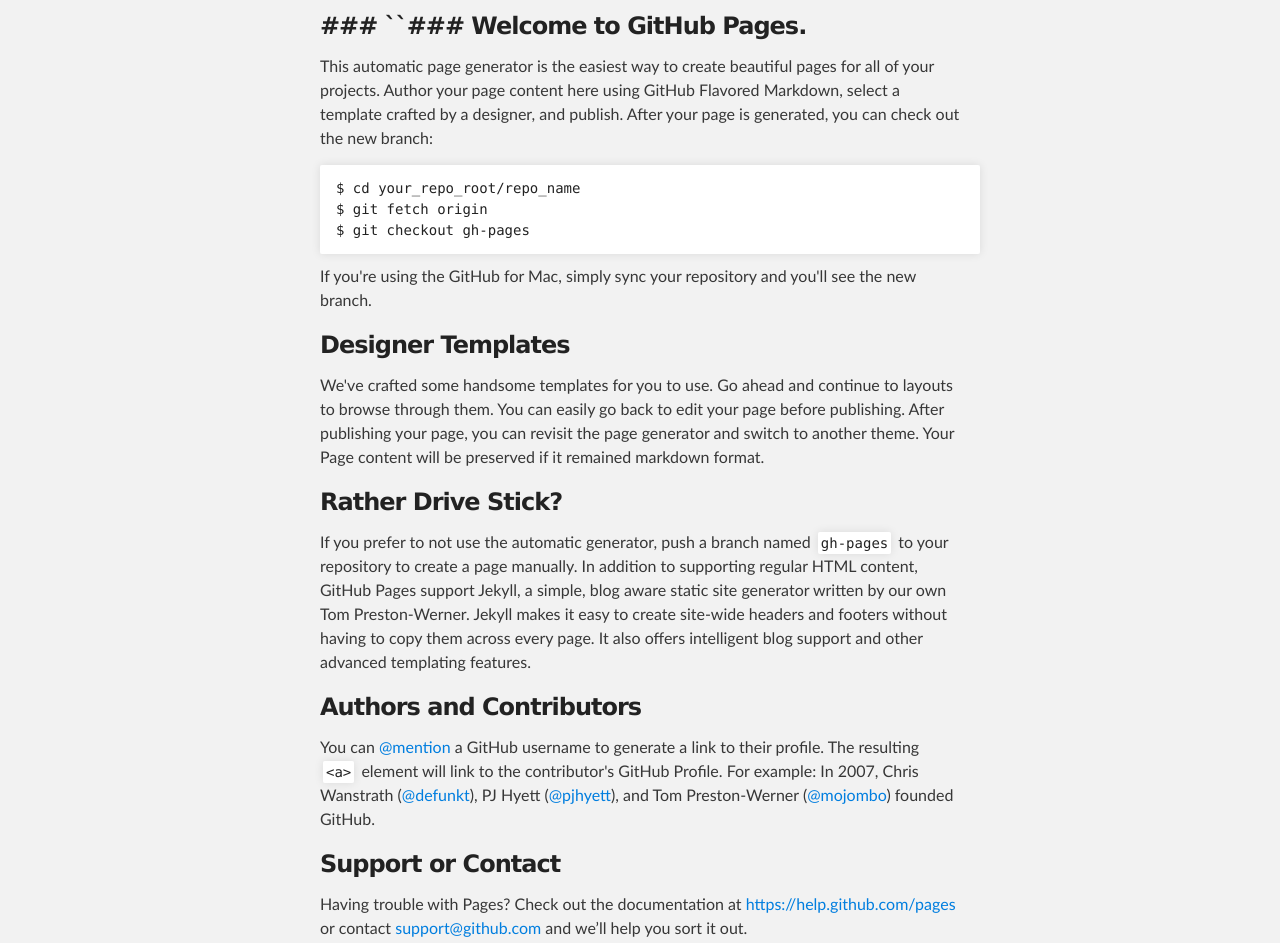
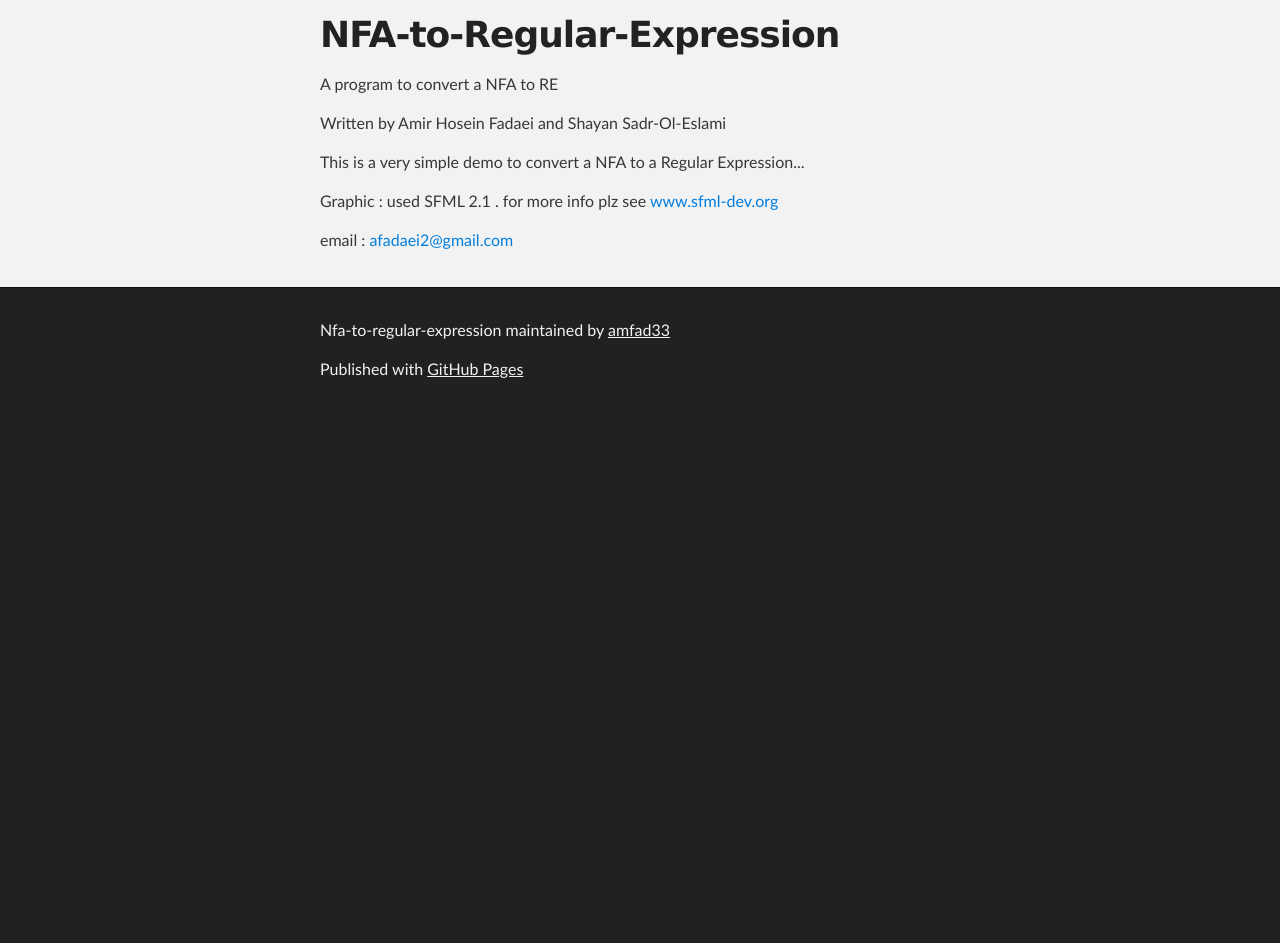
Before and after one commit to amfad33/NFA-to-Regular-Expression, a plain HTML site: page index.html in a window 1280 px wide. Shown: the part 252-1195 px from the top of the page. After the commit the page ends 800 px from the top, so only its background shows below. Drawn offline with Linux system fonts and the light colour scheme.

```diff
--- a/index.html
+++ b/index.html
@@ -31,37 +31,18 @@
     <!-- MAIN CONTENT -->
     <div id="main_content_wrap" class="outer">
       <section id="main_content" class="inner">
-        <h3>
-<a id="--welcome-to-github-pages" class="anchor" href="#--welcome-to-github-pages" aria-hidden="true"><span class="octicon octicon-link"></span></a>### ``### Welcome to GitHub Pages.</h3>
+        <h1>
+<a id="nfa-to-regular-expression" class="anchor" href="#nfa-to-regular-expression" aria-hidden="true"><span class="octicon octicon-link"></span></a>NFA-to-Regular-Expression</h1>
 
-<p>This automatic page generator is the easiest way to create beautiful pages for all of your projects. Author your page content here using GitHub Flavored Markdown, select a template crafted by a designer, and publish. After your page is generated, you can check out the new branch:</p>
+<p>A program to convert a NFA to RE</p>
 
-<pre><code>$ cd your_repo_root/repo_name
-$ git fetch origin
-$ git checkout gh-pages
-</code></pre>
+<p>Written by Amir Hosein Fadaei and Shayan Sadr-Ol-Eslami</p>
 
-<p>If you're using the GitHub for Mac, simply sync your repository and you'll see the new branch.</p>
+<p>This is a very simple demo to convert a NFA to a Regular Expression... </p>
 
-<h3>
-<a id="designer-templates" class="anchor" href="#designer-templates" aria-hidden="true"><span class="octicon octicon-link"></span></a>Designer Templates</h3>
+<p>Graphic : used SFML 2.1 . for more info plz see <a href="http://www.sfml-dev.org">www.sfml-dev.org</a></p>
 
-<p>We've crafted some handsome templates for you to use. Go ahead and continue to layouts to browse through them. You can easily go back to edit your page before publishing. After publishing your page, you can revisit the page generator and switch to another theme. Your Page content will be preserved if it remained markdown format.</p>
-
-<h3>
-<a id="rather-drive-stick" class="anchor" href="#rather-drive-stick" aria-hidden="true"><span class="octicon octicon-link"></span></a>Rather Drive Stick?</h3>
-
-<p>If you prefer to not use the automatic generator, push a branch named <code>gh-pages</code> to your repository to create a page manually. In addition to supporting regular HTML content, GitHub Pages support Jekyll, a simple, blog aware static site generator written by our own Tom Preston-Werner. Jekyll makes it easy to create site-wide headers and footers without having to copy them across every page. It also offers intelligent blog support and other advanced templating features.</p>
-
-<h3>
-<a id="authors-and-contributors" class="anchor" href="#authors-and-contributors" aria-hidden="true"><span class="octicon octicon-link"></span></a>Authors and Contributors</h3>
-
-<p>You can <a href="https://github.com/blog/821" class="user-mention">@mention</a> a GitHub username to generate a link to their profile. The resulting <code>&lt;a&gt;</code> element will link to the contributor's GitHub Profile. For example: In 2007, Chris Wanstrath (<a href="https://github.com/defunkt" class="user-mention">@defunkt</a>), PJ Hyett (<a href="https://github.com/pjhyett" class="user-mention">@pjhyett</a>), and Tom Preston-Werner (<a href="https://github.com/mojombo" class="user-mention">@mojombo</a>) founded GitHub.</p>
-
-<h3>
-<a id="support-or-contact" class="anchor" href="#support-or-contact" aria-hidden="true"><span class="octicon octicon-link"></span></a>Support or Contact</h3>
-
-<p>Having trouble with Pages? Check out the documentation at <a href="https://help.github.com/pages">https://help.github.com/pages</a> or contact <a href="mailto:support@github.com">support@github.com</a> and we’ll help you sort it out.</p>
+<p>email : <a href="mailto:afadaei2@gmail.com">afadaei2@gmail.com</a></p>
       </section>
     </div>
 
```
Also changed, not shown: params.json (+1 -1 lines).
